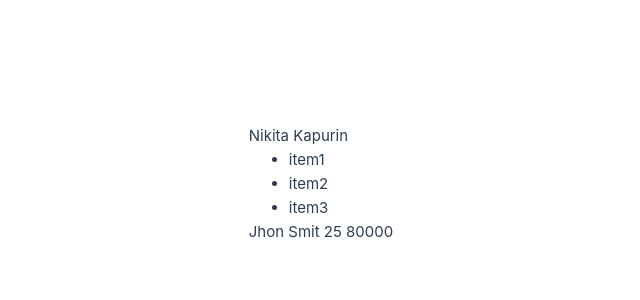
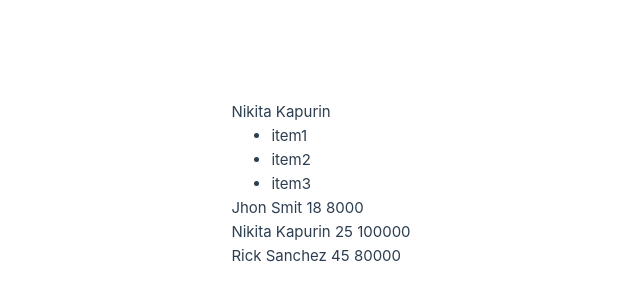
Before and after one commit to WildDeFox/Vue_Practice, a Vue app in the folder 01. Основы/Vue.1.0/: page / in a window 1280 px wide. Shown: the part 216-516 px from the top of the page, without its empty margins (319-959 px from the left). Built offline with nearby package versions, Linux system fonts and the light colour scheme.

Commit message:
Создание компонентов в цикле

```diff
--- a/01. Основы/Vue.1.0/src/App.vue
+++ b/01. Основы/Vue.1.0/src/App.vue
@@ -1,24 +1,48 @@
 <script>
-  import User from './components/User.vue';
-  import Employee from './components/Employee.vue';
+import User from "./components/User.vue";
+import Employee from "./components/Employee.vue";
 
 export default {
   data() {
     return {
-        name: 'Jhon',
-        surn: 'Smit',
-        age: '25',
-        salary: '80000'
-      }
+      users: [
+        {
+          id: 1,
+          name: "Jhon",
+          surn: "Smit",
+          age: "18",
+          salary: "8000",
+        },
+        {
+          id: 2,
+          name: "Nikita",
+          surn: "Kapurin",
+          age: "25",
+          salary: "100000",
+        },
+        {
+          id: 3,
+          name: "Rick",
+          surn: "Sanchez",
+          age: "45",
+          salary: "80000",
+        },
+      ],
+    };
   },
   components: {
     User,
-      Employee
-    }
-  }
+    Employee,
+  },
+};
 </script>
 
 <template>
-  <User name="Nikita" surn="Kapurin" :args="['item1', 'item2', 'item3']"/>
-  <Employee :name="name" :surn="surn" :age="age" :salary="salary"/>
+  <User name="Nikita" surn="Kapurin" :args="['item1', 'item2', 'item3']" />
+  <Employee v-for="user in users"
+  :name="user.name"
+  :surn="user.surn"
+  :age="user.age"
+  :salary="user.salary"
+  :key="user.id" />
 </template>
```
Lines whose indentation alone changed are shown as unchanged.
